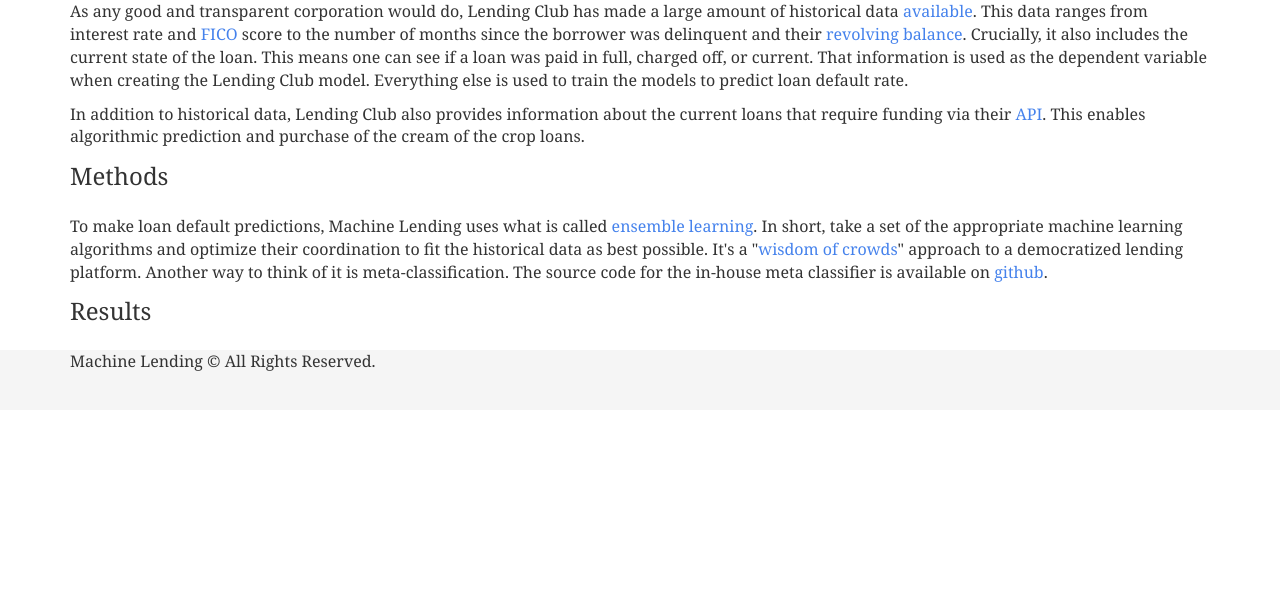
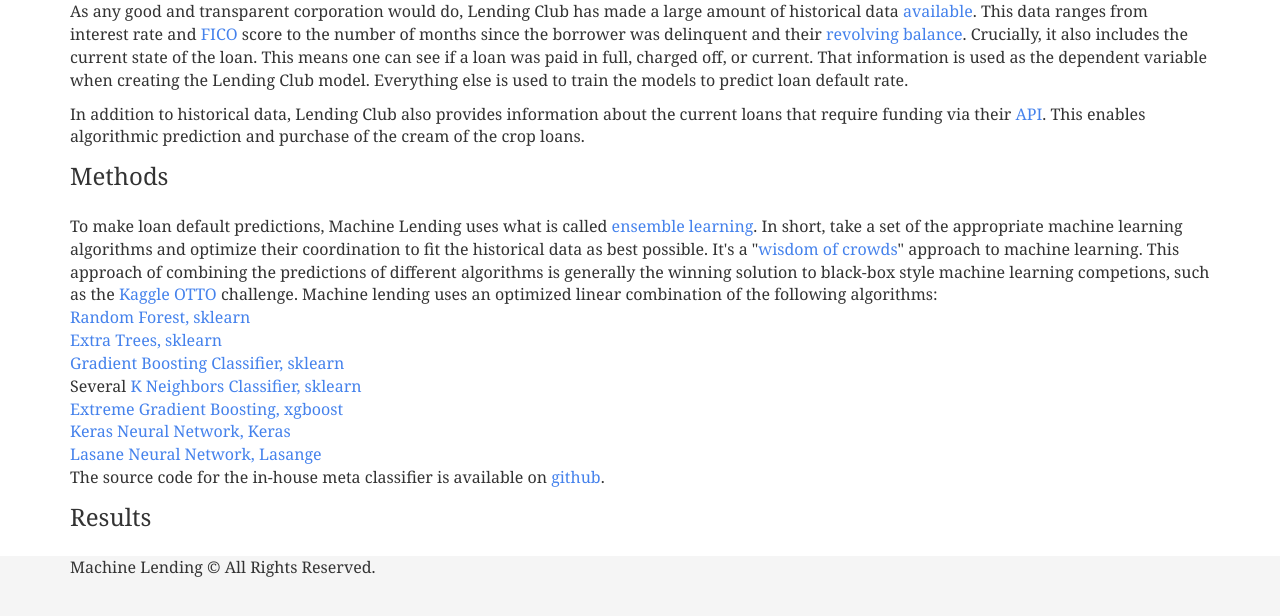
Before and after one commit to uzbit/machinelending_webapp, a Flask app: page /about in a window 1280 px wide. Shown: the part 497-1113 px from the top of the page. Before the commit the page ends 868 px from the top, so only its background shows below. Run offline with Flask 2, Linux system fonts and the light colour scheme; some libraries are stand-ins or nearby versions.

Commit message:
Work on about

```diff
--- a/webapp/templates/pages/about.html
+++ b/webapp/templates/pages/about.html
@@ -44,9 +44,19 @@
 In short, take a set of the appropriate machine learning algorithms and optimize
 their coordination to fit the historical data as best possible. It's a
 "<a href="https://en.wikipedia.org/wiki/The_Wisdom_of_Crowds">wisdom of crowds</a>"
-approach to a democratized lending platform.
-Another way to think of it is meta-classification. The source code for the
-in-house meta classifier is available on
+approach to machine learning. This approach of combining the predictions of different algorithms is generally the winning
+solution to black-box style machine learning competions, such as the
+<a href="https://www.kaggle.com/c/otto-group-product-classification-challenge/forums/t/14335/1st-place-winner-solution-gilberto-titericz-stanislav-semenov/79599">Kaggle OTTO</a> challenge.
+Machine lending uses an optimized linear combination of the following algorithms:<br>
+<a href="http://scikit-learn.org/stable/modules/generated/sklearn.ensemble.RandomForestClassifier.html">Random Forest, sklearn</a><br>
+<a href="http://scikit-learn.org/stable/modules/generated/sklearn.ensemble.ExtraTreesClassifier.html">Extra Trees, sklearn</a><br>
+<a href="http://scikit-learn.org/stable/modules/generated/sklearn.ensemble.GradientBoostingClassifier.html">Gradient Boosting Classifier, sklearn</a><br>
+Several <a href="http://scikit-learn.org/stable/modules/generated/sklearn.neighbors.KNeighborsClassifier.html">K Neighbors Classifier, sklearn</a><br>
+<a href="https://github.com/dmlc/xgboost">Extreme Gradient Boosting, xgboost</a><br>
+<a href="https://keras.io/">Keras Neural Network, Keras</a><br>
+<a href="https://github.com/Lasagne/Lasagne">Lasane Neural Network, Lasange</a><br>
+
+The source code for the in-house meta classifier is available on
 <a href="https://github.com/uzbit/mlutils">github</a>.
 <p></p>
 <p class="lead">Results</p>
```
